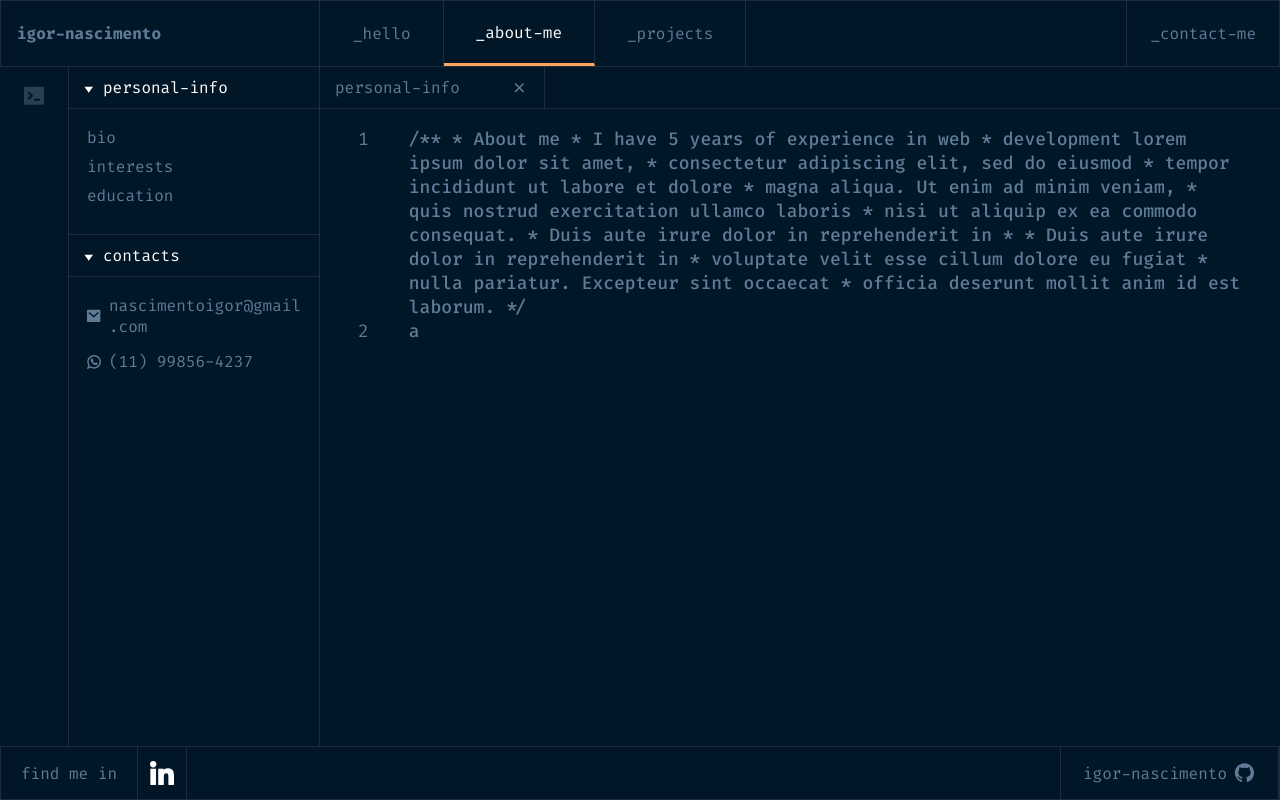
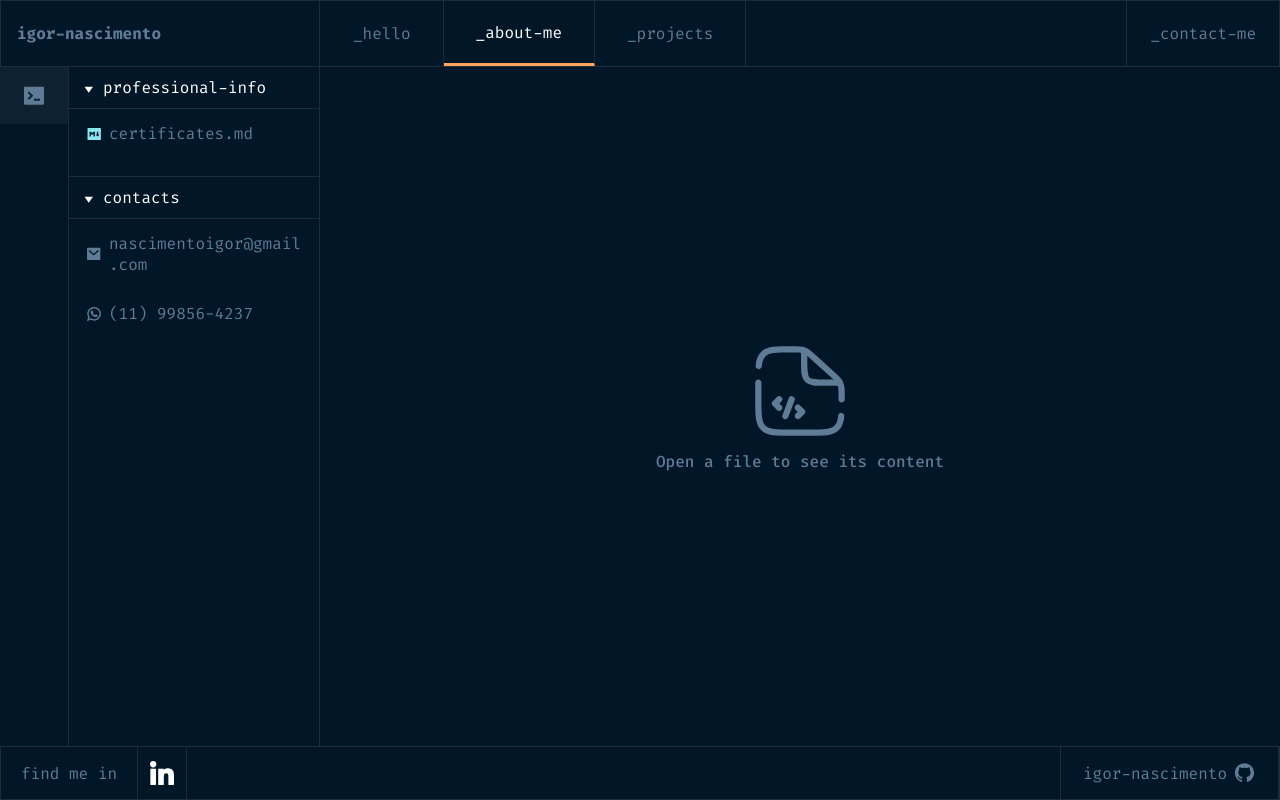
Before and after one commit to igor-nasciment0/personal-portfolio, a React (Vite) app: page / in a window 1280 px wide. Both pictures are taken after a click on the item "_about-me". Built offline with nearby package versions, Linux system fonts and the light colour scheme.

Commit message:
feat: funcionalidades da página about me

```diff
--- a/package.json
+++ b/package.json
@@ -10,12 +10,14 @@
     "preview": "vite preview"
   },
   "dependencies": {
+    "randomcolor": "^0.6.2",
     "react": "^18.2.0",
     "react-dom": "^18.2.0",
     "react-modal": "^3.16.1",
     "sass": "^1.75.0"
   },
   "devDependencies": {
+    "@types/randomcolor": "^0.5.9",
     "@types/react": "^18.2.66",
     "@types/react-dom": "^18.2.22",
     "@types/react-modal": "^3.16.3",
--- /dev/null
+++ b/src/components/folder-structure/index.tsx
@@ -0,0 +1,36 @@
+import { useState } from "react";
+import Section from "../../data/about-me-info/types/section";
+import randomColor from 'randomcolor';
+import File from "../../data/about-me-info/types/file";
+
+const colors = randomColor({luminosity: 'light', count: 10});
+
+export default function FolderStructure(props: { section: Section, openFile: Function, selectedFile: File | undefined }) {
+
+    const [open, setOpen] = useState(true);
+
+    return (
+        <div className='current-folder'>
+            <h1 onClick={() => setOpen(!open)}>
+                <img src="/assets/images/icons/arrow-down.svg" style={{ rotate: open ? '' : '-90deg' }} alt="" />
+                {props.section.name}
+            </h1>
+
+            {open &&
+                <div>
+                    {props.section.files.map((file, index) =>
+                        <li onClick={() => props.openFile(file)}
+                            className={file.name === props.selectedFile?.name ? "selected" : ""}
+                        >
+                            <svg width="17" height="16" viewBox="0 0 17 16" fill="none" xmlns="http://www.w3.org/2000/svg" style={{ color: colors[index] }}>
+                                <path d="M1.44684 0.832031H16.0466C16.2617 0.832031 16.468 0.917486 16.6201 1.0696C16.7722 1.22171 16.8577 1.42801 16.8577 1.64313V14.6207C16.8577 14.8358 16.7722 15.0421 16.6201 15.1942C16.468 15.3463 16.2617 15.4318 16.0466 15.4318H1.44684C1.23172 15.4318 1.02542 15.3463 0.873307 15.1942C0.721197 15.0421 0.635742 14.8358 0.635742 14.6207V1.64313C0.635742 1.42801 0.721197 1.22171 0.873307 1.0696C1.02542 0.917486 1.23172 0.832031 1.44684 0.832031ZM4.69122 10.9707V7.72635L6.31342 9.34854L7.93561 7.72635V10.9707H9.5578V5.29306H7.93561L6.31342 6.91525L4.69122 5.29306H3.06903V10.9707H4.69122ZM13.6133 8.53745V5.29306H11.9911V8.53745H10.3689L12.8022 10.9707L15.2355 8.53745H13.6133Z" fill="currentColor" />
+                            </svg>
+
+                            {file.name}
+                        </li>
+                    )}
+                </div>
+            }
+        </div>
+    )
+}
--- /dev/null
+++ b/src/data/about-me-info/index.ts
@@ -0,0 +1,7 @@
+import professionalSection from "./sections/professional";
+
+let aboutMe = [
+    professionalSection
+]
+
+export default aboutMe;
--- /dev/null
+++ b/src/data/about-me-info/markdownText/professionalSection.ts
@@ -0,0 +1,10 @@
+export const certificatesContent = `
+
+# Certificados
+## Udemy: Master the Coding Algorithm
+<div class="certificates">
+
+</div>
+
+
+`
--- /dev/null
+++ b/src/data/about-me-info/sections/professional.ts
@@ -0,0 +1,15 @@
+import { certificatesContent } from "../markdownText/professionalSection";
+import File from "../types/file";
+import Section from "../types/section";
+
+const professionalSection: Section = {
+    name: 'professional-info',
+    icon: 'professional-info-icon.svg',
+    files: [
+        new File('certificates.md', certificatesContent)
+    ]
+}
+
+
+
+export default professionalSection;
--- /dev/null
+++ b/src/data/about-me-info/types/file.ts
@@ -0,0 +1,10 @@
+export default class File {
+
+    public name: string;
+    public content: string;
+
+    constructor(name: string, content: string) {
+        this.name = name;
+        this.content = content.trim();
+    }
+}
--- /dev/null
+++ b/src/data/about-me-info/types/section.ts
@@ -0,0 +1,7 @@
+import File from "./file";
+
+export default interface Section {
+    name: string;
+    icon: string;
+    files: File[];
+}
--- a/src/pages/about-me/index.scss
+++ b/src/pages/about-me/index.scss
@@ -27,6 +27,10 @@
                     background-color: rgba($color: #FFF, $alpha: 0.15);
                 }
 
+                &.selected {
+                    background-color: rgba(255, 255, 255, 0.05);
+                }
+
                 &:not(.selected) {
                     opacity: 0.4;
                 }
@@ -41,14 +45,6 @@
             border-right: var(--border-style);
             border-left: var(--border-style);
 
-            .contact {
-                border-top: var(--border-style);
-
-                >div {
-                    gap: 14px !important;
-                }
-            }
-
             .current-folder,
             .contact {
                 display: flex;
@@ -57,6 +53,7 @@
                 h1 {
                     img {
                         margin-right: 10px;
+                        cursor: pointer;
                     }
 
                     padding: 10px 15px;
@@ -64,18 +61,23 @@
                     font-weight: 400;
                     color: #FFF;
                     border-bottom: var(--border-style);
+
+                    user-select: none;
                 }
 
                 >div {
                     display: flex;
                     flex-direction: column;
-                    gap: 8px;
-                    padding: 18px;
-                    padding-bottom: 28px;
+                    padding-bottom: 18px;
 
                     li {
                         list-style-type: none;
                         color: var(--light-blue);
+                        padding: 14px 18px;
+
+                        transition: 0.2s;
+                        cursor: pointer;
+                        user-select: none;
 
                         display: flex;
                         flex-direction: row;
@@ -83,13 +85,29 @@
 
                         &.selected {
                             color: #FFF;
+                            background-color: rgba(255, 255, 255, 0.05);
                         }
 
-                        img {
+                        &:hover {
+                            background-color: rgba(255, 255, 255, 0.10)
+                        }
+
+                        img, svg {
                             margin-right: 8px;
                             width: 14px;
                             height: 14px;
                         }
+                    }
+                }
+            }
+
+            .contact {
+                border-top: var(--border-style);
+
+                >div {
+                    > li {
+                        cursor: default;
+                        user-select: text;
                     }
                 }
             }
@@ -100,51 +118,82 @@
         flex-grow: 1;
         display: flex;
         flex-direction: column;
+        justify-content: center;
 
         >.title {
             display: flex;
             flex-direction: row;
+            border-bottom: var(--border-style);
 
             >h2 {
-                padding: 10px 15px;
+                padding-right: 15px;
                 font-size: 16px;
                 font-weight: 400;
                 color: var(--light-blue);
                 border-right: var(--border-style);
 
+                user-select: none;
+
                 display: flex;
                 align-items: center;
 
+                position: relative;
+                bottom: -1px;
+
+                transition: 0.2s;
+
+                &.selected {
+                    border-bottom: 1px solid #011627;
+                }
+
+                &:not(.selected):hover {
+                    background-color: rgba(255, 255, 255, 0.05);
+                }
+
+                span {
+                    padding: 10px 15px;
+                    padding-right: 0;
+                }
+
                 img {
-                    margin-left: 50px;
+                    margin-left: 5px;
+
+                    cursor: pointer;
+                    transition: 0.2s;
+                    border-radius: 3px;
+
+                    &:hover {
+                        background-color: rgba(255, 255, 255, 0.1);
+                    }
                 }
             }
         }
 
         >.content {
-            border-top: var(--border-style);
             color: var(--light-blue);
             padding: 18px 38px;
             counter-reset: line;
 
-            .line {
-                display: flex;
+            height: 100%;
 
-                p {
-                    width: min-content;
-                    flex-grow: 1;
-                    font-size: 18px;
-                    font-weight: 500;
-                }
 
-                &:before {
-                    counter-increment: line;
-                    content: counter(line);
-                    text-align: right;
-                    display: inline-block;
-                    margin-right: 40px;
-                    font-size: 18px;
-                }
+        }
+
+        .no-file {
+            display: flex;
+            flex-direction: column;
+            justify-content: center;
+            align-items: center;
+            margin: 50px;
+
+            img {
+                max-width: 100px;
+                margin-bottom: 10px;
+            }
+
+            h3 {
+                font-size: 16px;
+                font-weight: 500;
             }
         }
     }
--- a/src/pages/about-me/index.tsx
+++ b/src/pages/about-me/index.tsx
@@ -1,32 +1,100 @@
 import './index.scss';
-import info from './about-me-info/info';
+import aboutMe from '../../data/about-me-info';
+import { useEffect, useState } from 'react';
+import FolderStructure from '../../components/folder-structure';
+import File from '../../data/about-me-info/types/file';
 
 export default function AboutMe() {
+
+    const [selectedSection, setSelectedSection] = useState(aboutMe[0]);
+    const [openFiles, setOpenFiles] = useState<File[]>([]);
+    const [currentFile, setCurrentFile] = useState<File>();
+
+    useEffect(() => console.log(currentFile), [openFiles]);
+
+    function openFile(file: File) {
+        if (!openFiles.some(alreadyOpen => alreadyOpen.name === file.name))
+            setOpenFiles([...openFiles, file]);
+
+        setCurrentFile(file);
+        console.log(file.content);
+    }
+
+    function closeFile(file: File) {
+        let newOpenFiles = openFiles.filter(alreadyOpen => alreadyOpen.name !== file.name);
+        setOpenFiles(newOpenFiles);
+        setCurrentFile(undefined);
+    }
+
     return (
         <main className='page about-me'>
             <section className='side-bar'>
                 <nav>
-          <li>
-            <img src="/assets/images/icons/professional-info-icon.svg" alt="" />
+                    {aboutMe.map(section =>
+                        <li onClick={() => setSelectedSection(section)}
+                            className={selectedSection.name === section.name ? "selected" : ""}
+                        >
+                            <img src={"/assets/images/icons/" + section.icon} alt="" />
                         </li>
+                    )}
                 </nav>
                 <div className='folder-structure'>
-          <div className='current-folder'>
-            <h1>
-              <img src="/assets/images/icons/arrow-down.svg" alt="" />
-              personal-info
-            </h1>
-            <div>
-              <li>bio</li>
-              <li>interests</li>
-              <li>education</li>
+
+                    <FolderStructure section={selectedSection} openFile={openFile} selectedFile={currentFile} />
+
+                    <ContactStructure />
+
                 </div>
+            </section>
+
+            <section className='open-file'>
+                <div className='title' style={!openFiles.length ? { borderBottom: "none" } : {}}>
+                    {
+                        openFiles.map(file =>
+                            <h2 className={file.name === currentFile?.name ? 'selected' : ''}>
+                                <span onClick={() => setCurrentFile(file)}>{file.name}</span>
+                                <img src="/assets/images/icons/close-icon.svg" alt="" onClick={() => closeFile(file)} />
+                            </h2>
+                        )
+                    }
                 </div>
+
+                {currentFile ?
+                    <div className='content'>
+
+                    </div>
+
+                    :
+
+                    <NoFile />
+                }
+
+            </section>
+        </main>
+    )
+}
+
+function NoFile() {
+    return (
+        <div className='no-file'>
+            <img src="/assets/images/icons/code-file.svg" alt="" />
+            <h3>Open a file to see its content</h3>
+        </div>
+    )
+}
+
+function ContactStructure() {
+
+    const [open, setOpen] = useState(true);
+
+    return (
         <div className='contact'>
-            <h1>
-              <img src="/assets/images/icons/arrow-down.svg" alt="" />
+            <h1 onClick={() => setOpen(!open)}>
+                <img src="/assets/images/icons/arrow-down.svg" alt="" style={{ rotate: open ? '' : '-90deg' }} />
                 contacts
             </h1>
+
+            {open &&
                 <div>
                     <li style={{ wordBreak: "break-word" }}>
                         <img src="/assets/images/icons/mail.svg" alt="" />
@@ -37,43 +105,7 @@ export default function AboutMe() {
                         (11) 99856-4237
                     </li>
                 </div>
+            }
         </div>
-        </div>
-      </section>
-
-      <section className='open-file'>
-        <div className='title'>
-          <h2>
-            personal-info
-            <img src="/assets/images/icons/close-icon.svg" alt="" />
-          </h2>
-        </div>
-
-        <div className='content'>
-          <div className='line'>
-            <p>/**
-              * About me
-              * I have 5 years of experience in web
-              * development lorem ipsum dolor sit amet,
-              * consectetur adipiscing elit, sed do eiusmod
-              * tempor incididunt ut labore et dolore
-              * magna aliqua. Ut enim ad minim veniam,
-              * quis nostrud exercitation ullamco laboris
-              * nisi ut aliquip ex ea commodo consequat.
-              * Duis aute irure dolor in reprehenderit in
-              *
-              * Duis aute irure dolor in reprehenderit in
-              * voluptate velit esse cillum dolore eu fugiat
-              * nulla pariatur. Excepteur sint occaecat
-              * officia deserunt mollit anim id est laborum.
-              */</p>
-          </div>
-
-          <div className='line'>
-            <p>a</p>
-          </div>
-        </div>
-      </section>
-    </main>
     )
 }
```
Also changed, not shown: src/data/about-me-info/info.ts (deleted, +0 -14 lines), public/assets/images/icons/code-file.svg (added), 1 other file (tests, documents, lock files or other folders). Lines whose indentation alone changed are shown as unchanged.
